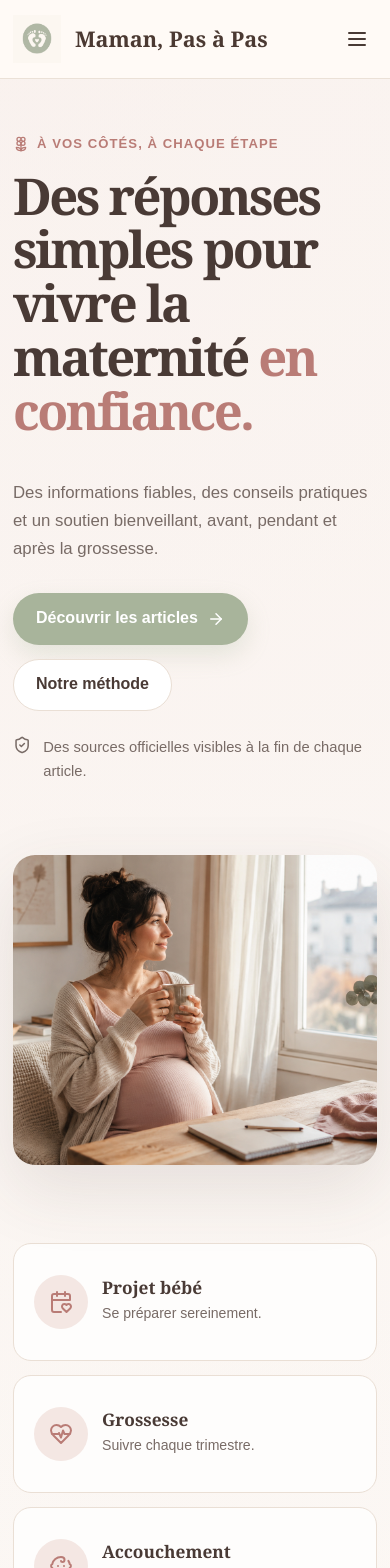
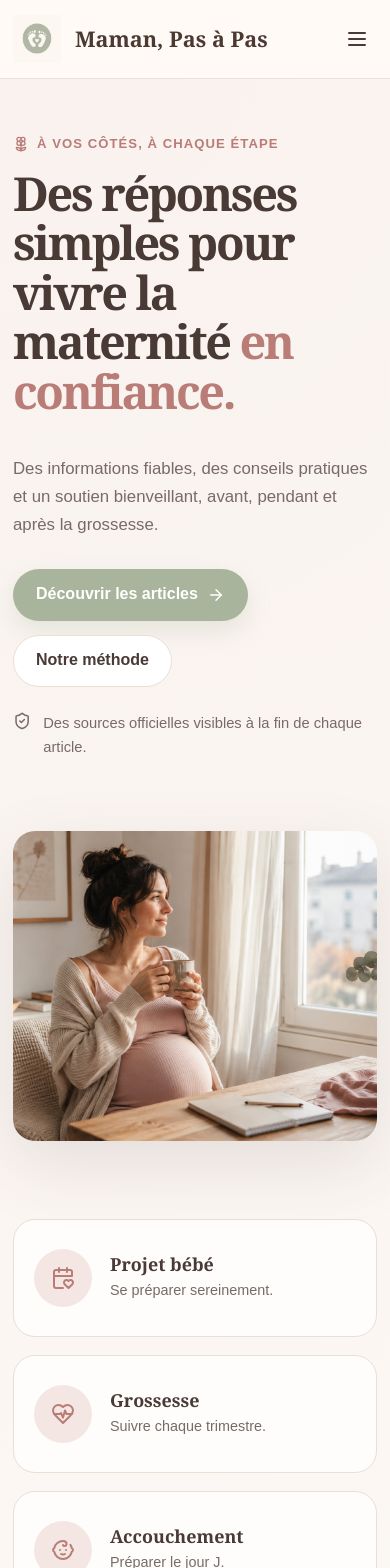
Before and after one commit to Yelenna04/maman-pas-a-pas, a Next.js app: page / in a window 390 px wide. Shown: the top 1568 px of the page. Built offline with nearby package versions, Linux system fonts and the light colour scheme.

Commit message:
Add files via upload

```diff
--- a/app/globals.css
+++ b/app/globals.css
@@ -816,3 +816,72 @@ input:focus, textarea:focus, select:focus { outline: 3px solid rgba(203,146,142,
 .category-card-link:focus-visible .link-arrow {
   color: var(--rose-dark);
 }
+
+/* === Accueil : titre légèrement réduit et catégories agrandies === */
+
+.editorial-hero-copy h1 {
+  font-size: clamp(3rem, 4.7vw, 5rem);
+  max-width: 660px;
+}
+
+.step-strip {
+  gap: 18px;
+}
+
+.step-strip-card {
+  min-height: 142px;
+  padding: 26px 24px;
+  gap: 18px;
+  border-radius: 22px;
+}
+
+.step-strip-icon {
+  width: 64px;
+  height: 64px;
+  flex: 0 0 64px;
+}
+
+.step-strip-card h3 {
+  font-size: 1.2rem;
+  margin-bottom: 6px;
+}
+
+.step-strip-card p {
+  font-size: 0.94rem;
+  line-height: 1.45;
+}
+
+@media (max-width: 980px) {
+  .editorial-hero-copy h1 {
+    font-size: clamp(2.8rem, 8vw, 4.5rem);
+  }
+
+  .step-strip-card {
+    min-height: 132px;
+  }
+}
+
+@media (max-width: 700px) {
+  .editorial-hero-copy h1 {
+    font-size: clamp(2.55rem, 12vw, 4rem);
+  }
+
+  .step-strip-card {
+    min-height: 118px;
+    padding: 22px 20px;
+  }
+
+  .step-strip-icon {
+    width: 58px;
+    height: 58px;
+    flex-basis: 58px;
+  }
+
+  .step-strip-card h3 {
+    font-size: 1.12rem;
+  }
+
+  .step-strip-card p {
+    font-size: 0.9rem;
+  }
+}
```
